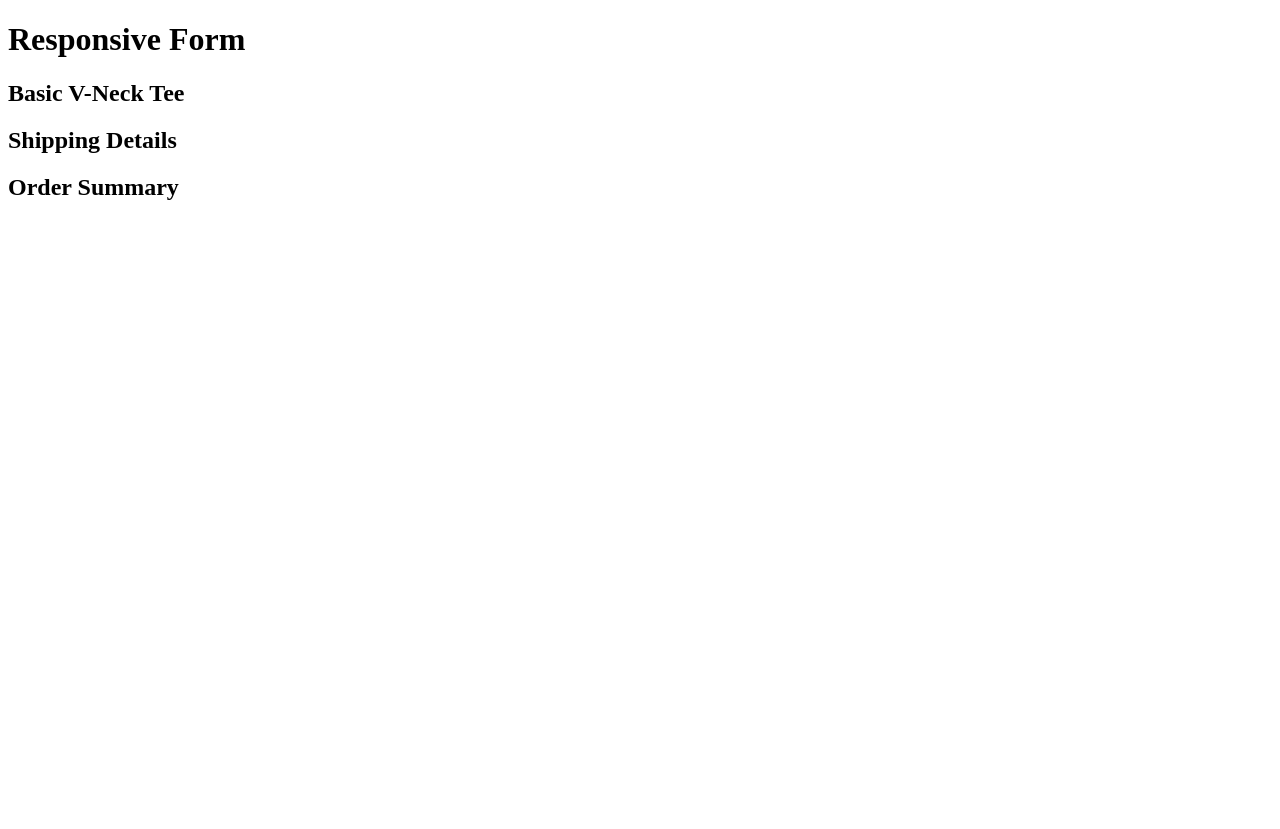
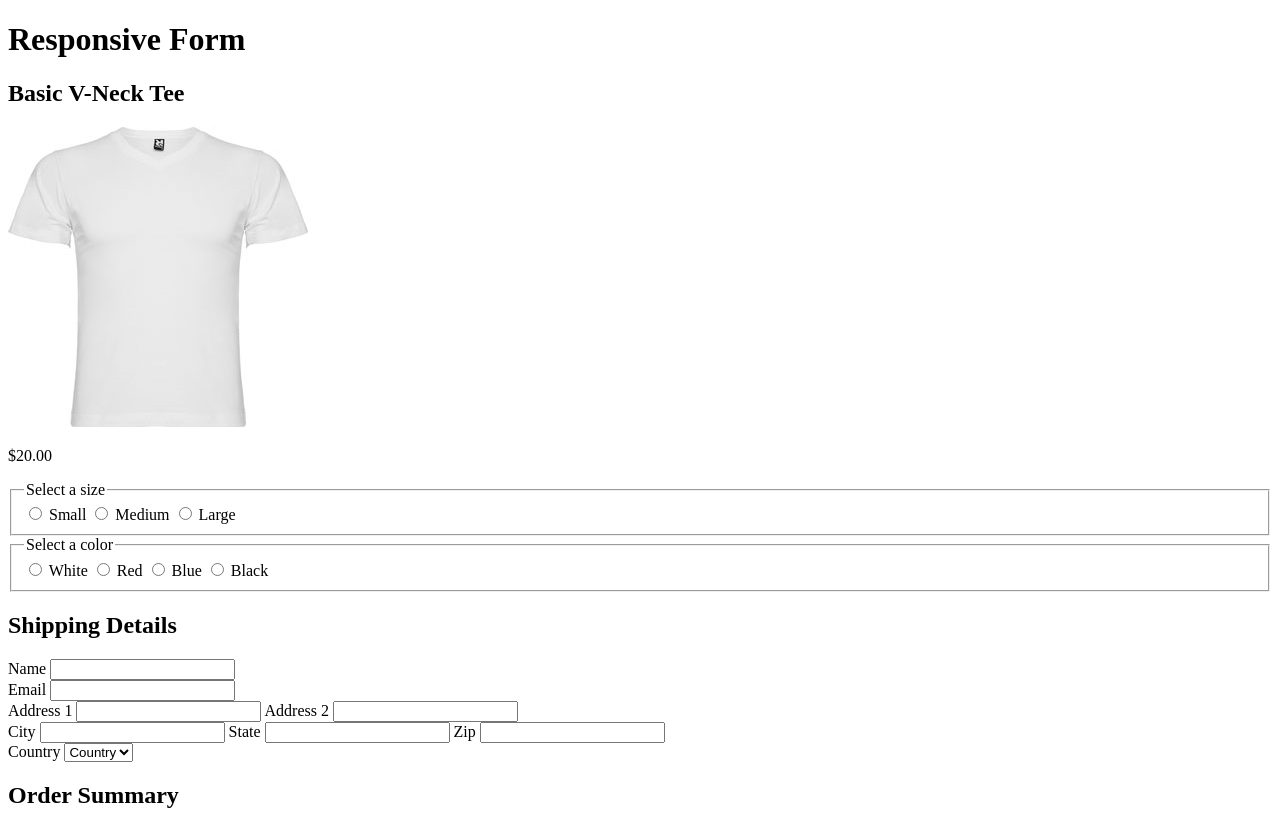
Before and after one commit to TraceLarson/ResponsiveForm, a plain HTML site: page index.html in a window 1280 px wide. Before the commit the page ends 800 px from the top, so only its background shows below. Drawn offline with Linux system fonts and the light colour scheme.

Commit message:
Building HTML forms. Shirt color, size and shipping details.

```diff
--- a/index.html
+++ b/index.html
@@ -13,15 +13,50 @@
         <section roll="order form">
             <h2>Basic V-Neck Tee</h2>
             <form roll="choose product">
-                <div>
+                <div roll="display shirt">
                     <!--picture of shirt 300x300px, changes based on color selection-->
+                    <img src="images/white-v-neck.jpg" alt="white-v-neck">
+                    <p id="shirt-price">$20.00</p>
                 </div>
-                <div>
+
+
+                <fieldset roll="select size">
                     <!--radio buttons for shirt size-->
-                </div>
-                <div>
+                    <legend>Select a size</legend>
+
+                    <div class="size-control-set">
+                        <input type="radio" name="size" id="small-shirt" value="Small" >
+                        <label for="small-shirt">Small</label>
+
+                        <input type="radio" name="size" id="medium-shirt" value="Medium">
+                        <label for="medium-shirt">Medium</label>
+
+                        <input type="radio" name="size" id="large-shirt" value="Large">
+                        <label for="large-shirt">Large</label>
+                    </div>
+
+                </fieldset>
+
+                <fieldset roll="select color">
                     <!--radio buttons for shirt color-->
-                </div>
+                    <legend>Select a color</legend>
+
+                    <div class="color-control-set">
+                        <input type="radio" name="color" id="white-shirt" value="White">
+                        <label for="white-shirt">White</label>
+
+                        <input type="radio" name="color" id="red-shirt" value="Red">
+                        <label for="red-shirt">Red</label>
+
+                        <input type="radio" name="color" id="blue-shirt" value="Blue">
+                        <label for="blue-shirt">Blue</label>
+
+                        <input type="radio" name="color" id="black-shirt" value="Black">
+                        <label for="black-shirt">Black</label>
+                    </div>
+
+                </fieldset>
+
             </form>
         </section>
 
@@ -30,25 +65,43 @@
             <form roll="input shipping details">
                 <div class="shipping-info">
                     <!-- Name input form-->
+                    <label for="name-input">Name</label>
+                    <input type="text" name="name-input" id="name-input" required>
                 </div>
                 <div class="shipping-info">
                     <!-- Email input form-->
+                    <label for="email-input">Email</label>
+                    <input type="email" name="email-input" id="email-input" required>
                 </div>
                 <div class="shipping-info">
                     <!-- Address input form-->
+                    <label for="address1-input">Address 1</label>
+                    <input type="text" name="address1-input" id="address1-input" required>
                     <!-- Address2 input form-->
+                    <label for="address2-input">Address 2</label>
+                    <input type="text" name="address2-input" id="address2-input"
                 </div>
                 <div class="shipping-info">
                     <!-- city input form-->
+                    <label for="city-input">City</label>
+                    <input type="text" name="city-input" id="city-input" required>
                     <!-- state input form-->
+                    <label for="state-input">State</label>
+                    <input type="text" name="state-input" id="state-input" required>
                     <!-- ZipCode input form-->
+                    <label for="zip-input">Zip</label>
+                    <input type="number" name="zip-input" id="zip-input" required>
                 </div>
                 <div class="shipping-info">
                     <!-- Country input form / drop down -->
+                    <label for="country-select">Country</label>
+                    <select name="country-select" id="country-select">
+                        <option value="country">Country</option>
+                    </select>
                 </div>
             </form>
         </section>
-        <section roll="summary">
+        <section roll="checkout summary">
             <h2>Order Summary</h2>
             <form>
                 <div>
```
Also changed, not shown: images/black-v-neck.jpg (added), images/blue-v-neck.jpg (added), images/red-v-neck.jpg (added), images/white-v-neck.jpg (added).
